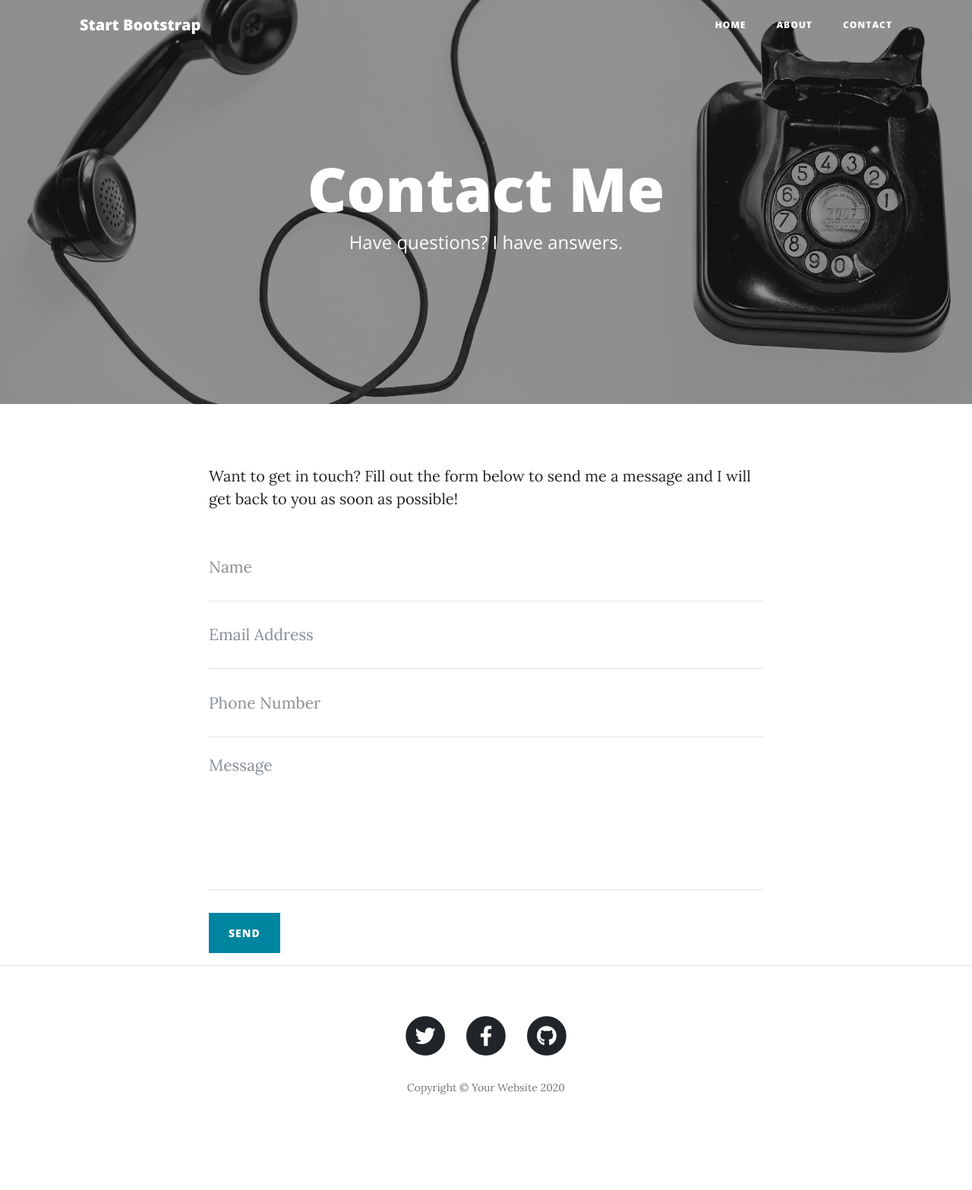
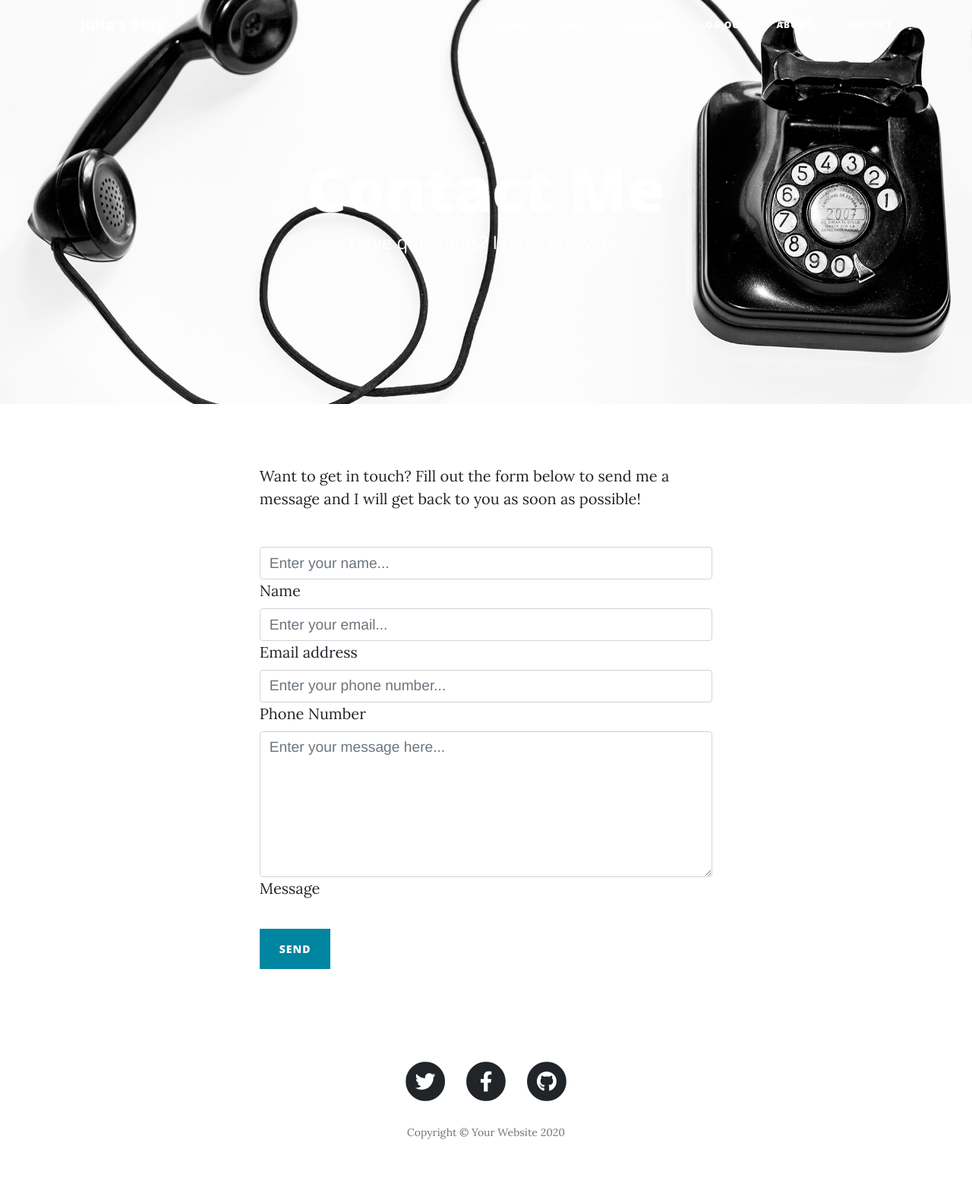
Before and after one commit to juliaalencarb/flask-blog, a Flask app: page /contact in a window 1280 px wide. Shown: the whole page at 76% size. Before the commit the page ends 1441 px from the top, so only its background shows below. Run offline with Flask 2, Linux system fonts and the light colour scheme; some libraries are stand-ins or nearby versions.

Commit message:
Changing contact page to my solution, initial auth functions.

```diff
--- a/main.py
+++ b/main.py
@@ -10,6 +10,10 @@ from flask_sqlalchemy import SQLAlchemy
 from flask_wtf import FlaskForm
 from wtforms import StringField, SubmitField
 from wtforms.validators import DataRequired, URL
+from werkzeug.security import generate_password_hash, check_password_hash
+from sqlalchemy.orm import relationship
+from flask_login import UserMixin, login_user, LoginManager, login_required, current_user, logout_user
+from flask_gravatar import Gravatar
 
 load_dotenv()
 
@@ -70,6 +74,21 @@ class BlogService:
 @app.route("/")
 def home():
     return render_template("index.html", all_posts=BlogService.get_posts(), date=BlogService.get_current_date())
+
+
+@app.route('/register')
+def register():
+    return render_template("register.html")
+
+
+@app.route('/login')
+def login():
+    return render_template("login.html")
+
+
+@app.route('/logout')
+def logout():
+    return redirect(url_for('get_all_posts'))
 
 
 @app.route("/about")
--- a/templates/contact.html
+++ b/templates/contact.html
@@ -1,65 +1,80 @@
-{% include "header.html" %}
+{% include 'header.html' %}
 
-  <!-- Page Header -->
-  <header class="masthead" style="background-image: url('{{ url_for('static', filename='img/contact-bg.jpg')}}')">
-    <div class="overlay"></div>
-    <div class="container">
-      <div class="row">
-        <div class="col-lg-8 col-md-10 mx-auto">
+         <!-- Page Header-->
+         <header class="masthead" style="background-image: url('static/assets/img/contact-bg.jpg')">
+             <div class="container position-relative px-4 px-lg-5">
+                 <div class="row gx-4 gx-lg-5 justify-content-center">
+                     <div class="col-md-10 col-lg-8 col-xl-7">
                          <div class="page-heading">
+                             {% if sent %}
+                                 <h1>Message successfully sent.</h1>
+                             {% else %}
                                  <h1>Contact Me</h1>
+                             {% endif %}
+
                              <span class="subheading">Have questions? I have answers.</span>
                          </div>
                      </div>
                  </div>
              </div>
          </header>
+         <!-- Main Content-->
+         <main class="mb-4">
+             <div class="container px-4 px-lg-5">
+                 <div class="row gx-4 gx-lg-5 justify-content-center">
+                     <div class="col-md-10 col-lg-8 col-xl-7">
+                         <p>Want to get in touch? Fill out the form below to send me a message and I will get back to you as soon as possible!</p>
+                         <div class="my-5">
+                             <!-- * * * * * * * * * * * * * * *-->
+                             <!-- * * SB Forms Contact Form * *-->
+                             <!-- * * * * * * * * * * * * * * *-->
+                             <!-- This form is pre-integrated with SB Forms.-->
+                             <!-- To make this form functional, sign up at-->
+                             <!-- https://startbootstrap.com/solution/contact-forms-->
+                             <!-- to get an API token!-->
 
-  <!-- Main Content -->
-  <div class="container">
-    <div class="row">
-      <div class="col-lg-8 col-md-10 mx-auto">
-        <p>Want to get in touch? Fill out the form below to send me a message and I will get back to you as soon as possible!</p>
-        <!-- Contact Form - Enter your email address on line 19 of the mail/contact_me.php file to make this form work. -->
-        <!-- WARNING: Some web hosts do not allow emails to be sent through forms to common mail hosts like Gmail or Yahoo. It's recommended that you use a private domain email address! -->
-        <!-- To use the contact form, your site must be on a live web host with PHP! The form will not work locally! -->
-        <form name="sentMessage" id="contactForm" novalidate>
-          <div class="control-group">
-            <div class="form-group floating-label-form-group controls">
-              <label>Name</label>
-              <input type="text" class="form-control" placeholder="Name" id="name" required data-validation-required-message="Please enter your name.">
-              <p class="help-block text-danger"></p>
+                             <form action="{{ url_for('contact') }}" id="contactForm" data-sb-form-api-token="API_TOKEN" method="POST">
+                                 <div class="form-floating">
+                                     <input class="form-control" id="name" name="name" type="text" placeholder="Enter your name..." data-sb-validations="required" />
+                                     <label for="name">Name</label>
+                                     <div class="invalid-feedback" data-sb-feedback="name:required">A name is required.</div>
                                  </div>
+                                 <div class="form-floating">
+                                     <input class="form-control" id="email" name="email" type="email" placeholder="Enter your email..." data-sb-validations="required,email" />
+                                     <label for="email">Email address</label>
+                                     <div class="invalid-feedback" data-sb-feedback="email:required">An email is required.</div>
+                                     <div class="invalid-feedback" data-sb-feedback="email:email">Email is not valid.</div>
                                  </div>
-          <div class="control-group">
-            <div class="form-group floating-label-form-group controls">
-              <label>Email Address</label>
-              <input type="email" class="form-control" placeholder="Email Address" id="email" required data-validation-required-message="Please enter your email address.">
-              <p class="help-block text-danger"></p>
+                                 <div class="form-floating">
+                                     <input class="form-control" id="phone" type="tel" name="phone" placeholder="Enter your phone number..." data-sb-validations="required" />
+                                     <label for="phone">Phone Number</label>
+                                     <div class="invalid-feedback" data-sb-feedback="phone:required">A phone number is required.</div>
                                  </div>
+                                 <div class="form-floating">
+                                     <textarea class="form-control" id="message" name="message" placeholder="Enter your message here..." style="height: 12rem" data-sb-validations="required"></textarea>
+                                     <label for="message">Message</label>
+                                     <div class="invalid-feedback" data-sb-feedback="message:required">A message is required.</div>
                                  </div>
-          <div class="control-group">
-            <div class="form-group col-xs-12 floating-label-form-group controls">
-              <label>Phone Number</label>
-              <input type="tel" class="form-control" placeholder="Phone Number" id="phone" required data-validation-required-message="Please enter your phone number.">
-              <p class="help-block text-danger"></p>
-            </div>
-          </div>
-          <div class="control-group">
-            <div class="form-group floating-label-form-group controls">
-              <label>Message</label>
-              <textarea rows="5" class="form-control" placeholder="Message" id="message" required data-validation-required-message="Please enter a message."></textarea>
-              <p class="help-block text-danger"></p>
-            </div>
-          </div>
-          <br>
-          <div id="success"></div>
-          <button type="submit" class="btn btn-primary" id="sendMessageButton">Send</button>
+                                 <br />
+                                 <input class="btn btn-primary text-uppercase" type="submit" value="send">
+                                 <!-- Submit Button-->
                              </form>
                          </div>
                      </div>
                  </div>
+             </div>
+         </main>
 
-  <hr>
+         {% include 'footer.html' %}
 
-  {% include "footer.html" %}
+         <!-- Bootstrap core JS-->
+         <script src="https://cdn.jsdelivr.net/npm/bootstrap@5.2.3/dist/js/bootstrap.bundle.min.js"></script>
+         <!-- Core theme JS-->
+         <script src="js/scripts.js"></script>
+         <!-- * * * * * * * * * * * * * * * * * * * * * * * * * * * * * * * * * * * * * * * *-->
+         <!-- * *                               SB Forms JS                               * *-->
+         <!-- * * Activate your form at https://startbootstrap.com/solution/contact-forms * *-->
+         <!-- * * * * * * * * * * * * * * * * * * * * * * * * * * * * * * * * * * * * * * * *-->
+         <script src="https://cdn.startbootstrap.com/sb-forms-latest.js"></script>
+     </body>
+ </html>
--- a/templates/header.html
+++ b/templates/header.html
@@ -8,7 +8,7 @@
   <meta name="description" content="">
   <meta name="author" content="">
 
-  <title>Clean Blog - Start Bootstrap Theme</title>
+  <title>Julia's Blog</title>
 
   <!-- Bootstrap core CSS -->
   <link href="{{ url_for('static', filename='vendor/bootstrap/css/bootstrap.min.css') }}" rel="stylesheet">
@@ -28,7 +28,7 @@
   <!-- Navigation -->
   <nav class="navbar navbar-expand-lg navbar-light fixed-top" id="mainNav">
     <div class="container">
-      <a class="navbar-brand" href="index.html">Start Bootstrap</a>
+      <a class="navbar-brand" href="{{url_for('home')}}">Julia's Blog</a>
       <button class="navbar-toggler navbar-toggler-right" type="button" data-toggle="collapse" data-target="#navbarResponsive" aria-controls="navbarResponsive" aria-expanded="false" aria-label="Toggle navigation">
         Menu
         <i class="fas fa-bars"></i>
@@ -36,13 +36,25 @@
       <div class="collapse navbar-collapse" id="navbarResponsive">
         <ul class="navbar-nav ml-auto">
           <li class="nav-item">
-            <a class="nav-link" href="/">Home</a>
+            <a class="nav-link" href="{{ url_for('home') }}">Home</a>
+          </li>
+
+          <li class="nav-item">
+            <a class="nav-link" href="{{ url_for('login') }}">Login</a>
           </li>
           <li class="nav-item">
-            <a class="nav-link" href="/about">About</a>
+            <a class="nav-link" href="{{ url_for('register') }}">Register</a>
+          </li>
+
+          <li class="nav-item">
+            <a class="nav-link" href="{{ url_for('logout') }}">Log Out</a>
+          </li>
+
+          <li class="nav-item">
+            <a class="nav-link" href="{{ url_for('about') }}">About</a>
           </li>
           <li class="nav-item">
-            <a class="nav-link" href="/contact">Contact</a>
+            <a class="nav-link" href="{{ url_for('contact') }}">Contact</a>
           </li>
         </ul>
       </div>
```
Also changed, not shown: templates/login.html (added, +33 -0 lines), templates/register.html (added, +33 -0 lines). Lines whose indentation alone changed are shown as unchanged.
